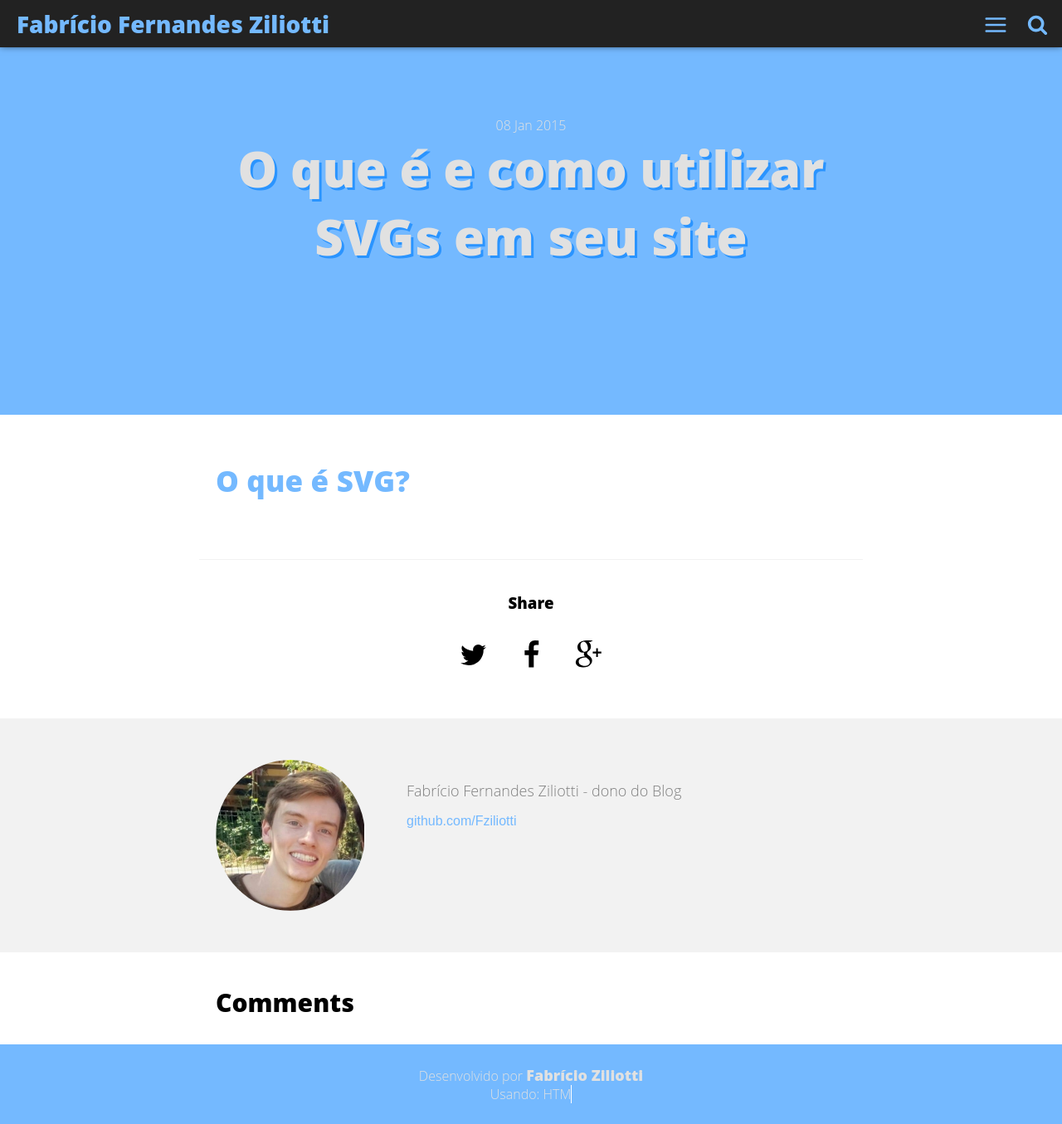
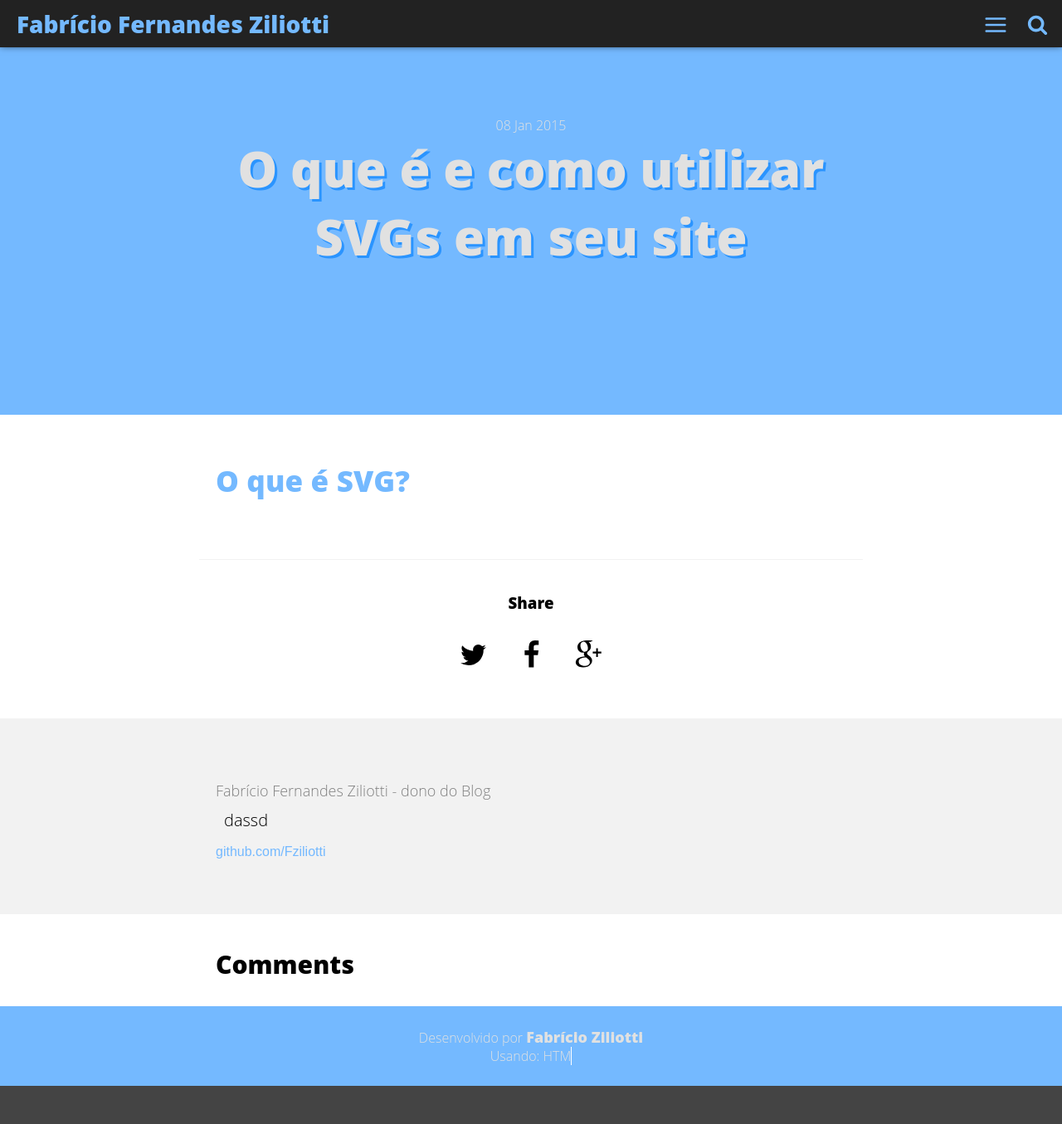
Before and after one commit to Fziliotti/oldBlog, a Jekyll site: the page built from _posts/2018-07-08-por-que-usar-svg.md, in a window 1280 px wide and 1355 px high. Shown: the whole window at 83% size. Built offline with Jekyll 4.4.1, drawn with Linux system fonts in a browser that asks for light colours; comment, search, counter and statistics services are not loaded.

Commit message:
bug image

```diff
--- a/_includes/author.html
+++ b/_includes/author.html
@@ -1,8 +1,8 @@
 <section class="author" itemprop="author">
     <div class="details" itemscope itemtype="http://schema.org/Person">
-        <img itemprop="image" class="img-rounded" src="/assets/img/blog-author.jpg" alt="{{site.name}}">
+        <img itemprop="image" class="img-rounded" src="assets/img/blog-author.jpg" alt="{{site.name}}">
         <p class="def">Fabrício Fernandes Ziliotti - dono do Blog</p>
-        <p class="desc"></p>
+        <p class="desc">dassd</p>
         <!-- <p><a itemprop="email" class="email" href="mailto:{{site.email}}">{{site.email}}</a></p> -->
         <p><a itemprop="github" class="github" href="https://github.com/{{site.github_username}}">github.com/{{site.github_username}}</a></p>
 
```
